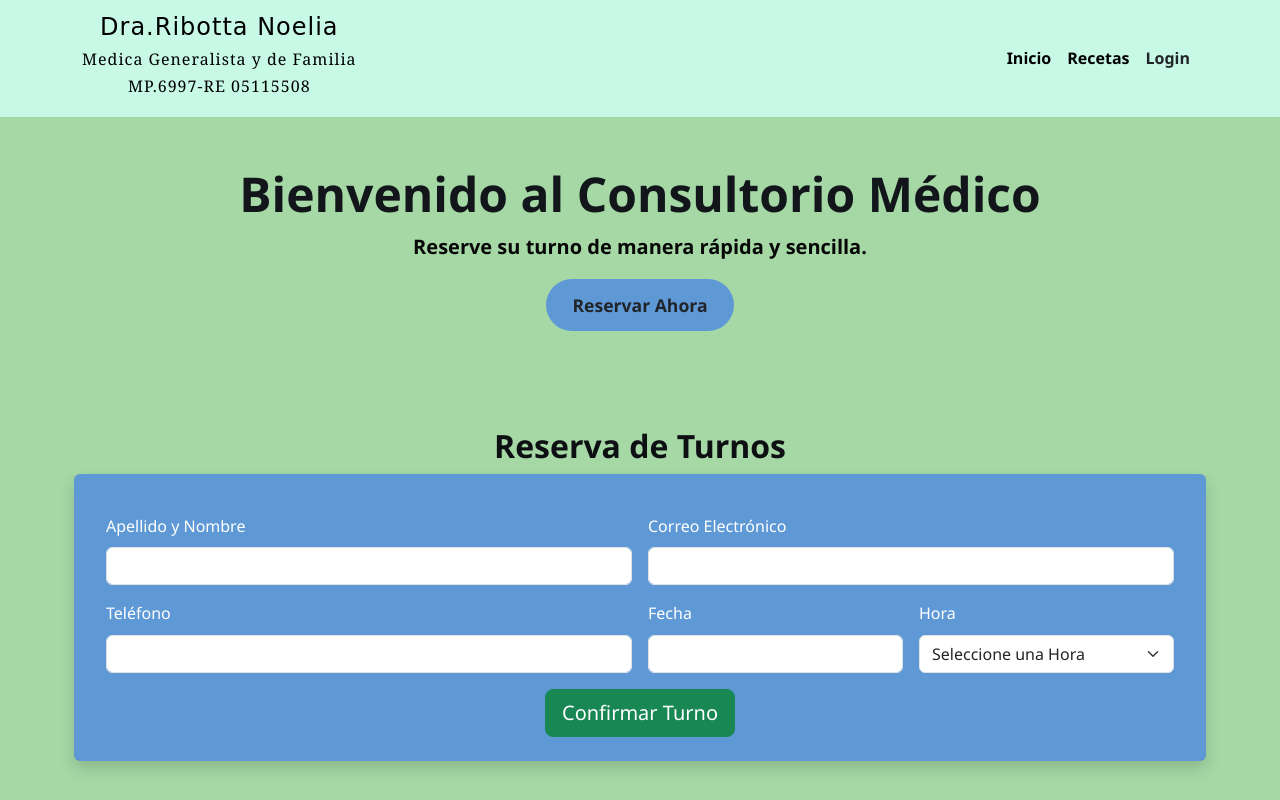
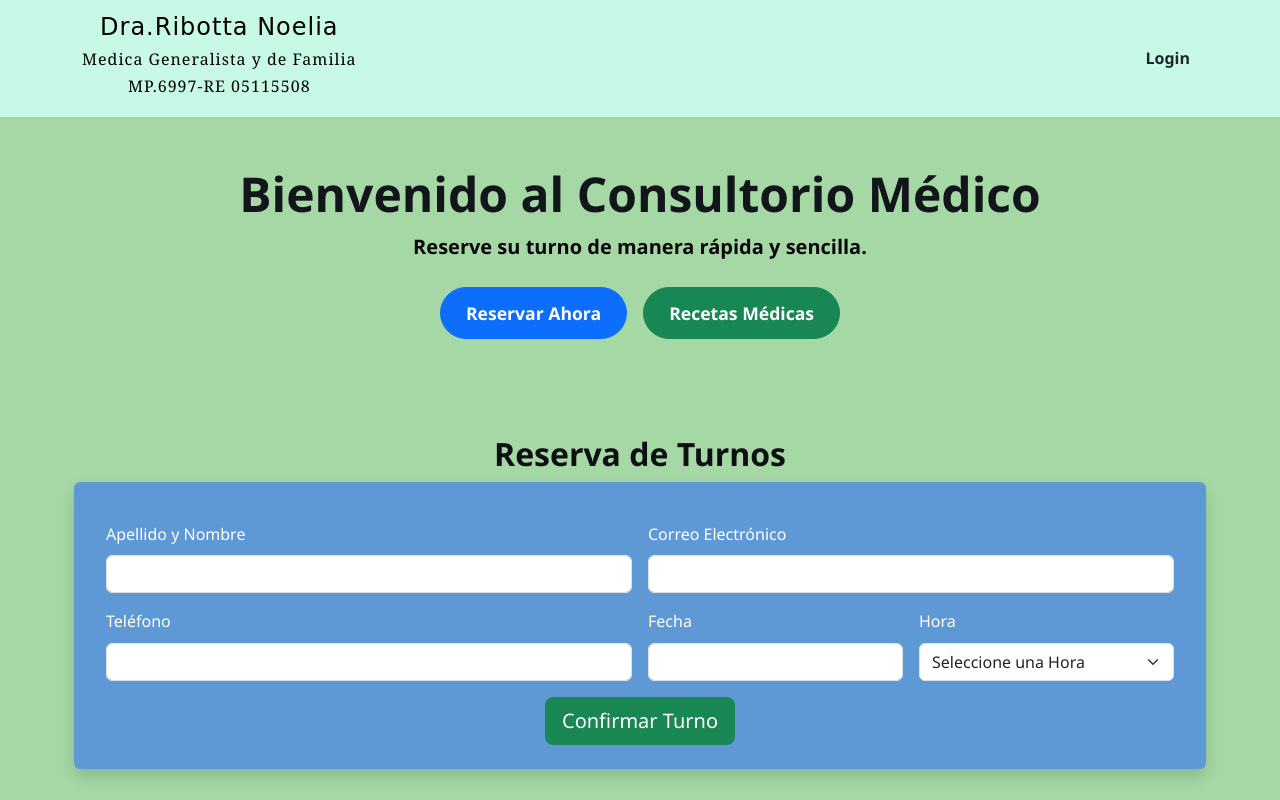
Before and after one commit to GonzaDH01/NP-turnos-consultorio, a website: page index.html in a window 1280 px wide. Shown: the top 800 px of the page. Drawn offline with nearby package versions, Linux system fonts and the light colour scheme.

Commit message:
cambios de pagina y boton

```diff
--- a/index.html
+++ b/index.html
@@ -28,8 +28,12 @@
         </button>
         <div class="collapse navbar-collapse fw-bold" id="menu">
           <ul class="navbar-nav ms-auto">
-            <li class="nav-item"><a class="nav-link active text-black" href="#inicio">Inicio</a></li>
-            <li class="nav-item"><a class="nav-link text-black" href="pages/recetas.html">Recetas</a></li>
+            <!-- 🔴 Sección Inicio deshabilitada por pedido del cliente -->
+            <!-- <li class="nav-item"><a class="nav-link active text-black" href="#inicio">Inicio</a></li> -->
+
+            <!-- 🔴 Sección Recetas deshabilitada por pedido del cliente -->
+            <!-- <li class="nav-item"><a class="nav-link text-black" href="pages/recetas.html">Recetas</a></li> -->
+
             <li class="nav-item">
               <a class="nav-link text-dark fw-bold" href="#" id="acceso-panel">Login</a>
             </li>
@@ -41,12 +45,21 @@
 
   <!-- MAIN -->
   <main>
-    <!-- Inicio -->
+    <!-- Inicio (mantener visible solo el mensaje de bienvenida y botones) -->
     <section id="inicio" class="py-5 text-center">
       <div class="container">
         <h1 class="display-5 fw-bold">Bienvenido al Consultorio Médico</h1>
         <p class="lead fw-bold">Reserve su turno de manera rápida y sencilla.</p>
-        <a href="#turnos" class="boton btn btn-lg fw-bold">Reservar Ahora</a>
+
+        <!-- Botones principales -->
+        <div class="d-flex flex-column flex-md-row justify-content-center gap-3 mt-4">
+          <a href="#turnos" class="btn btn-lg btn-primary fw-bold">Reservar Ahora</a>
+          <a href="https://wa.me/543562550718?text=Hola%20Doctora,%20quisiera%20recibir%20una%20receta%20m%C3%A9dica."
+             target="_blank"
+             class="btn btn-lg btn-success fw-bold">
+             Recetas Médicas
+          </a>
+        </div>
       </div>
     </section>
 
```
Also changed, not shown: 2 other files.
